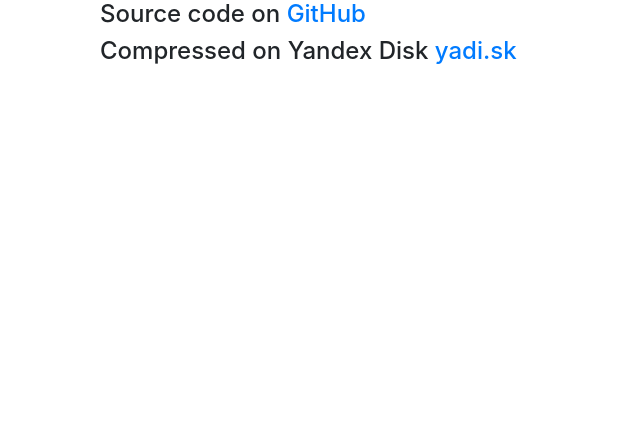
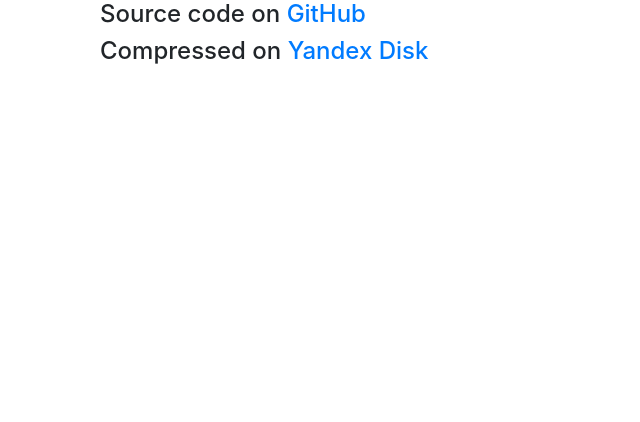
Before and after one commit to hayk-manukyan-dev/online-newspaper, a Django app: template templates/static/source_code.html in a window 1280 px wide. Shown: the part 320-742 px from the top of the page, without its empty margins (0-640 px from the left). Run offline with Django 3.2, Linux system fonts and the light colour scheme; the template is opened without the code that fills it, so the values that code supplies are empty; parts of the project's set-up code (start-up, migrations or seed data) failed here and were passed over; some libraries are stand-ins or nearby versions.

Commit message:
compressid source

```diff
--- a/templates/static/source_code.html
+++ b/templates/static/source_code.html
@@ -9,7 +9,7 @@
     <div id="middle" class="container">
       <div class="container">
         <p class="h4">Source code on <a href="https://github.com/haykhman/online-newspaper" target="_blank">GitHub</a></p>
-        <p class="h4">Compressed on Yandex Disk <a href="https://yadi.sk/d/dFSS2BOjfEpXhA" target="_blank">yadi.sk</a></p>
+        <p class="h4">Compressed on <a href="https://yadi.sk/d/dFSS2BOjfEpXhA" target="_blank">Yandex Disk</a></p>
       </div>
     </div>
 
```
